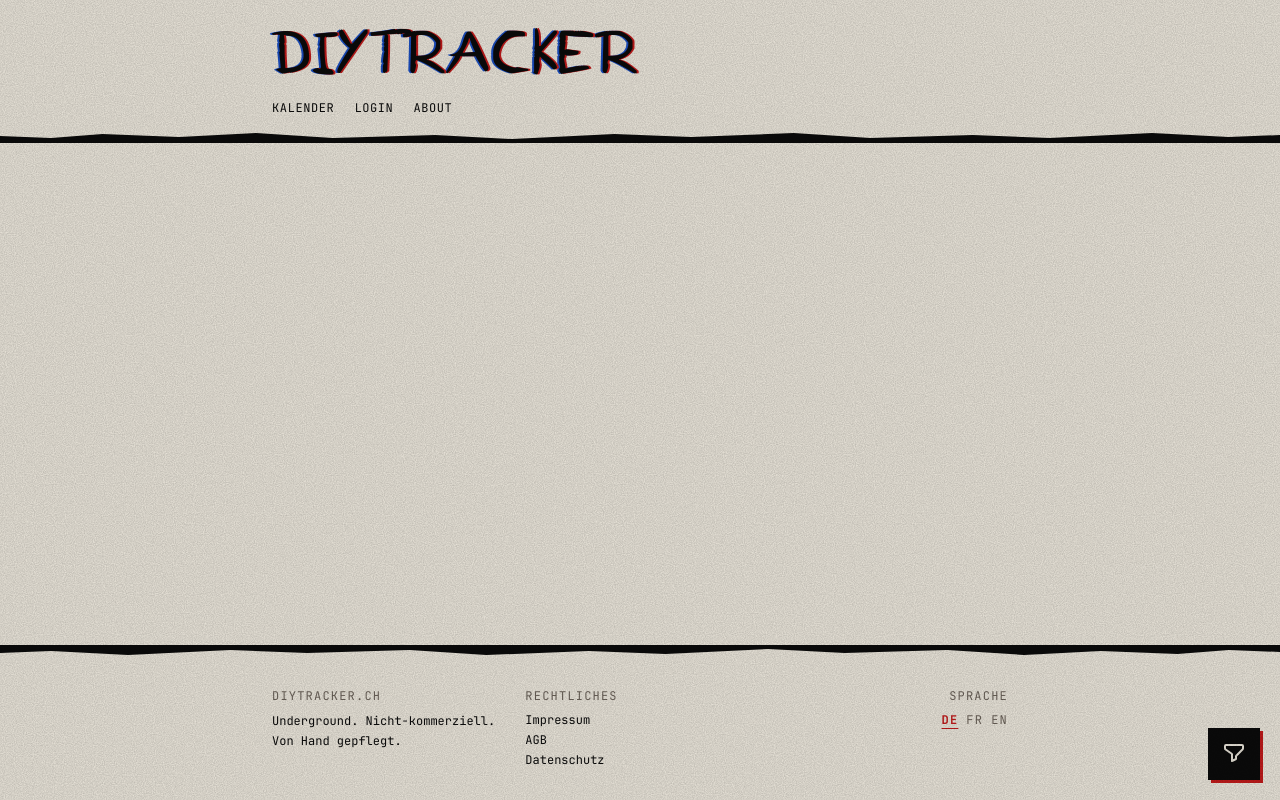
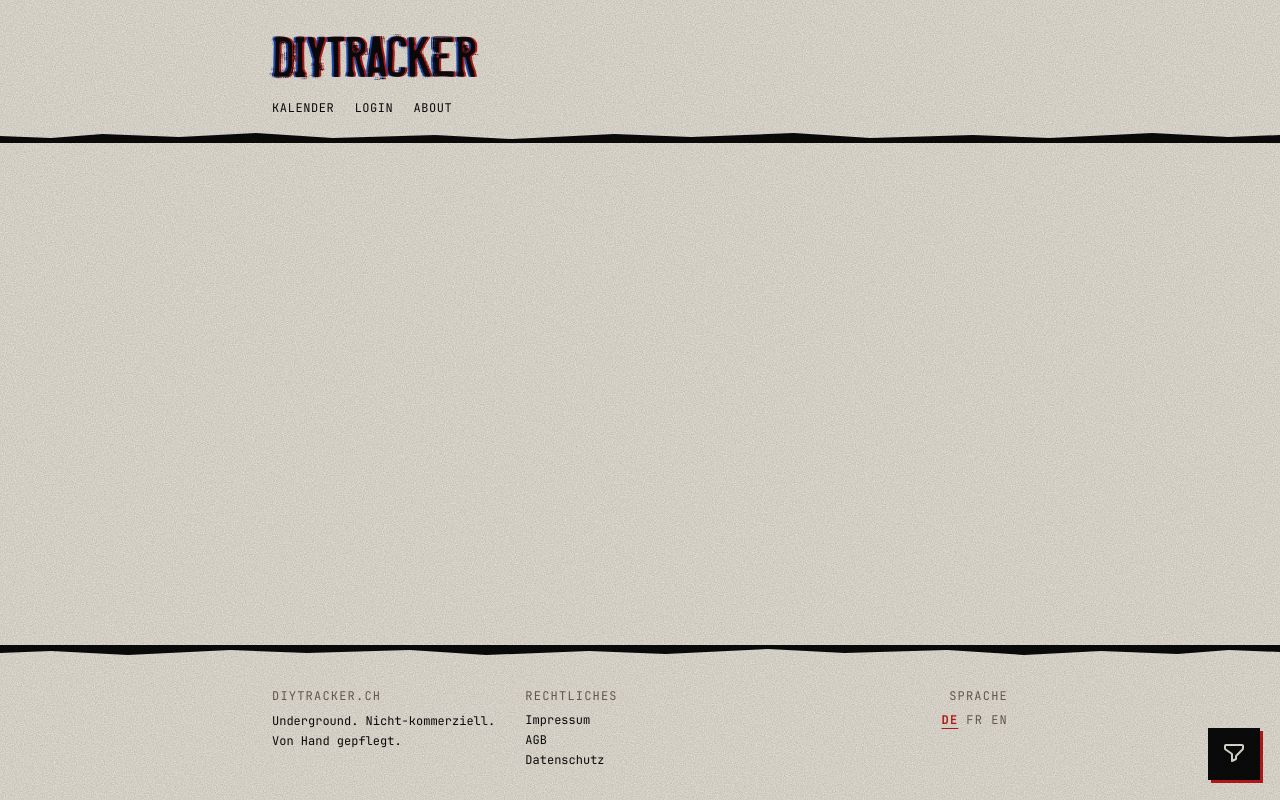
Before and after one commit to lucaggett/diytracker, a Flask app: page / in a window 1280 px wide. Run offline with Flask 3, Linux system fonts and the light colour scheme; data that the repository does not hold is empty.

Commit message:
update fonts

```diff
--- a/static/css/output.css
+++ b/static/css/output.css
@@ -1455,7 +1455,7 @@ video {
 @font-face {
   font-family: 'RichEatinAllCaps';
 
-  src: url('../fonts/rich_eatin.otf') format('opentype');
+  src: url('../fonts/MISPROJECT.TTF') format('truetype');
 
   font-display: swap;
 }
--- a/static/css/styles.css
+++ b/static/css/styles.css
@@ -9,7 +9,7 @@
    ───────────────────────────────────────────────────────────────────── */
 @font-face {
     font-family: 'RichEatinAllCaps';
-    src: url('../fonts/rich_eatin.otf') format('opentype');
+    src: url('../fonts/MISPROJECT.TTF') format('truetype');
     font-display: swap;
 }
 
--- a/templates/base_public.html
+++ b/templates/base_public.html
@@ -6,7 +6,7 @@
   <title>{% block title %}diytracker.ch{% endblock %}</title>
   <meta name="description" content="{% block meta_description %}DIY Event Tracker Schweiz — Konzerte, Festivals und Shows aus dem Underground.{% endblock %}">
   <link rel="icon" href="{{ url_for('static', filename='favicon.ico') }}">
-  <link rel="preload" as="font" type="font/otf" href="{{ url_for('static', filename='fonts/rich_eatin.otf') }}" crossorigin>
+  <link rel="preload" as="font" type="font/ttf" href="{{ url_for('static', filename='fonts/MISPROJECT.TTF') }}" crossorigin>
   <link rel="stylesheet" href="{{ url_for('static', filename='css/output.css') }}">
   {% block head_extra %}{% endblock %}
 </head>
```
